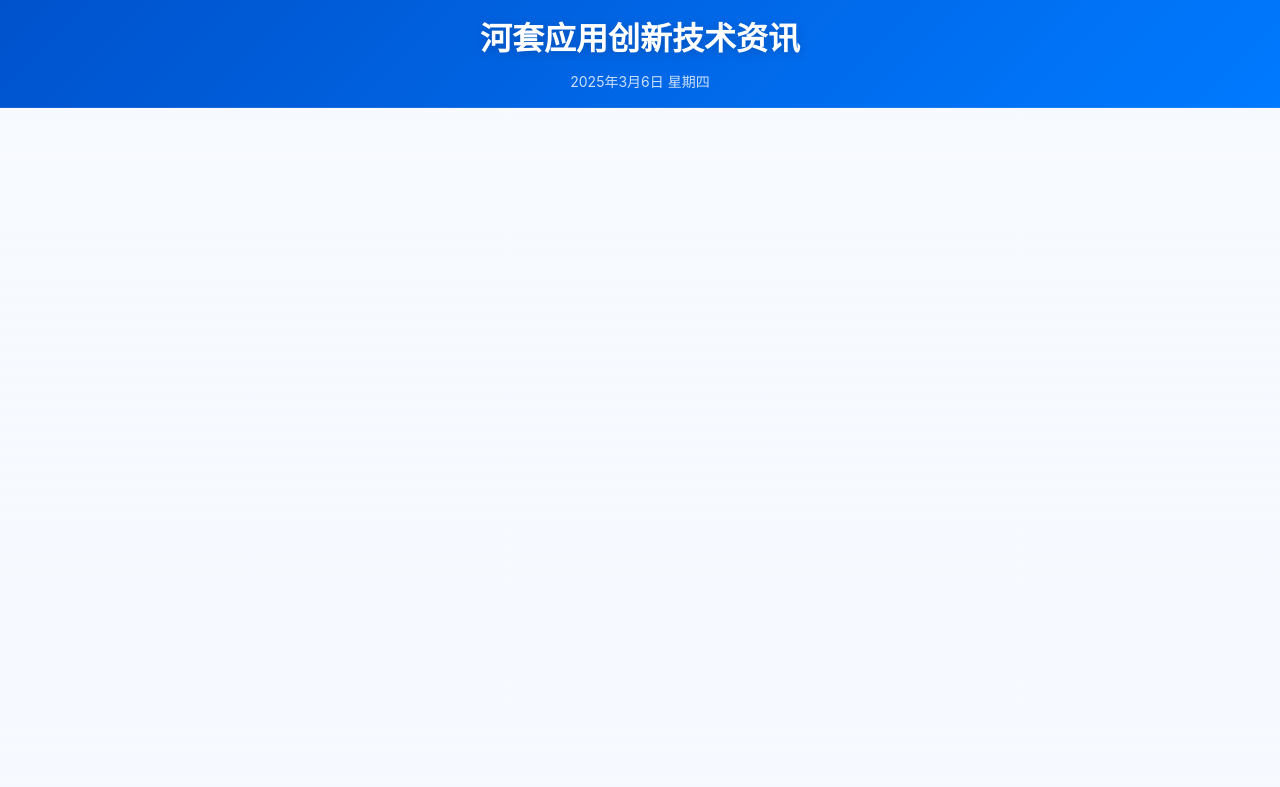
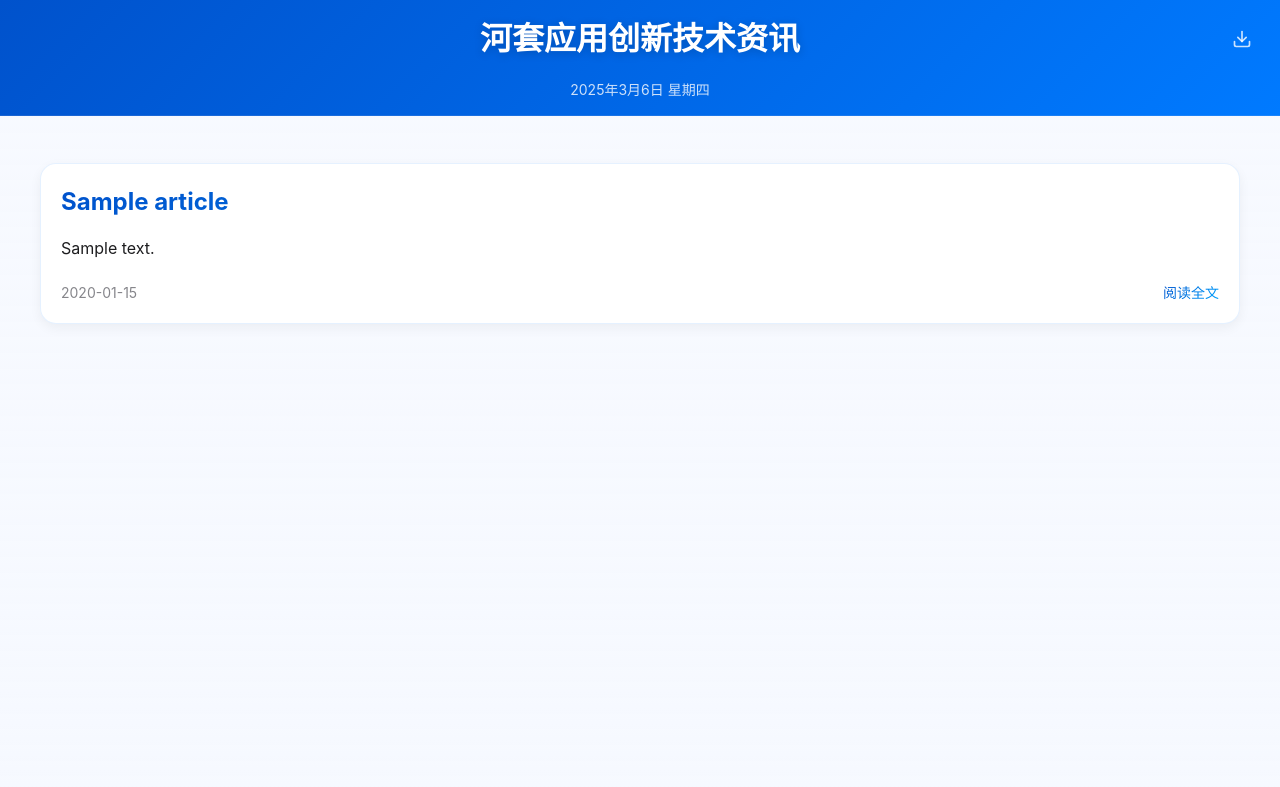
Before and after one commit to LQQQiao/Hetao-Tech, a Flask app: template templates/index.html in a window 1280 px wide. Shown: the top 787 px of the page. Run offline with Flask 3, Linux system fonts and the light colour scheme; the template is opened without the code that fills it: most values are stand-ins (such as "Sample title", 1, 10 or a date in 2020); some libraries are stand-ins or nearby versions.

Commit message:
优化下载图片功能：调整标题字体、优化留白和文章间距

```diff
--- a/app.py
+++ b/app.py
@@ -4,12 +4,10 @@ import requests
 import jwt
 import time
 from datetime import datetime
-from flask_socketio import SocketIO
 import pytz
 
 app = Flask(__name__)
 app.config.from_object(Config)
-socketio = SocketIO(app)
 
 def get_tenant_access_token():
     """获取飞书tenant_access_token"""
@@ -60,23 +58,11 @@ def get_articles():
     app.logger.error(f"获取文章数据失败: {response.status_code} - {response.text}")
     return []
 
-def check_updates():
-    """检查飞书多维表格更新并通知客户端"""
-    while True:
-        articles = get_articles()
-        socketio.emit('articles_update', {'articles': articles})
-        socketio.sleep(10)  # 每10秒检查一次更新
-
 @app.route('/')
 def index():
     """首页路由"""
     articles = get_articles()
     return render_template('index.html', articles=articles)
-
-@socketio.on('connect')
-def handle_connect():
-    """客户端连接事件处理"""
-    socketio.start_background_task(check_updates)
 
 @app.route('/article/<int:index>')
 def article(index):
@@ -119,4 +105,4 @@ def refresh():
     return redirect('/')
 
 if __name__ == '__main__':
-    app.run(debug=True)
+    app.run(debug=True, host='127.0.0.1', port=5000)
--- /dev/null
+++ b/static/js/download.js
@@ -0,0 +1,161 @@
+// 下载功能实现
+function generateNewsImage() {
+    // 获取当前所有文章
+    const articles = Array.from(document.querySelectorAll('.article-card')).map(card => {
+        return {
+            title: card.querySelector('.article-title').textContent,
+            summary: card.querySelector('.article-summary').textContent,
+            date: card.querySelector('.article-date').textContent
+        };
+    });
+
+    // 筛选最近7天的文章
+    const sevenDaysAgo = new Date();
+    sevenDaysAgo.setDate(sevenDaysAgo.getDate() - 7);
+
+    const recentArticles = articles.filter(article => {
+        const articleDate = new Date(article.date);
+        return articleDate >= sevenDaysAgo;
+    }).slice(0, 15); // 最多取15条
+
+    // 创建canvas
+    const canvas = document.createElement('canvas');
+    const ctx = canvas.getContext('2d');
+
+    // 设置画布尺寸（适配手机屏幕）
+    canvas.width = 750; // 标准手机屏幕宽度
+
+    // 计算所需高度
+    const lineHeight = 28; // 减小行高
+    const titleMargin = 12; // 减少标题间距
+    const articleMargin = 20; // 减少文章间距
+    const contentPadding = 40; // 内容区域的内边距
+    let totalHeight = 150; // 增加顶部留白
+
+    recentArticles.forEach((article, index) => {
+        totalHeight += titleMargin; // 标题上方间距
+        totalHeight += lineHeight * Math.ceil(article.title.length * 24 / (canvas.width - 120)); // 标题高度
+        totalHeight += lineHeight * Math.ceil(article.summary.length * 16 / (canvas.width - 120)) + articleMargin; // 正文高度
+    });
+
+    canvas.height = totalHeight + 50; // 减少底部留白
+
+    // 设置背景
+    ctx.fillStyle = '#F5F5F7';
+    ctx.fillRect(0, 0, canvas.width, canvas.height);
+
+    const gradient = ctx.createLinearGradient(0, 0, canvas.width, 60);
+    gradient.addColorStop(0, '#0052CC');
+    gradient.addColorStop(1, '#007AFF');
+    ctx.fillStyle = gradient;
+    ctx.fillRect(0, 0, canvas.width, 60);
+
+    // 绘制主要内容区域的白色背景和阴影
+    ctx.save();
+    ctx.shadowColor = 'rgba(0, 0, 0, 0.1)';
+    ctx.shadowBlur = 10;
+    ctx.shadowOffsetY = 2;
+    ctx.fillStyle = '#FFFFFF';
+    roundRect(ctx, 20, 70, canvas.width - 40, canvas.height - 90, 16);
+    ctx.restore();
+
+    // 设置文字样式
+    ctx.textBaseline = 'top';
+    let y = 20;
+
+    // 绘制标题
+    ctx.fillStyle = '#FFFFFF';
+    ctx.font = 'bold 40px -apple-system, BlinkMacSystemFont, "SF Pro Text"';
+    const titleText = '河套应用创新技术资讯';
+    const titleWidth = ctx.measureText(titleText).width;
+    ctx.fillText(titleText, (canvas.width - titleWidth) / 2, y);
+    y += 40;
+
+    // 绘制日期
+    const now = new Date();
+    const days = ['星期日', '星期一', '星期二', '星期三', '星期四', '星期五', '星期六'];
+    const dateStr = now.getFullYear() + '年' + (now.getMonth() + 1) + '月' + now.getDate() + '日 ' + days[now.getDay()];
+    ctx.font = '14px -apple-system';
+    const dateWidth = ctx.measureText(dateStr).width;
+    ctx.fillText(dateStr, (canvas.width - dateWidth) / 2, y);
+    y += 60;
+
+    // 绘制文章
+    let contentY = y;
+    recentArticles.forEach((article, index) => {
+        // 绘制序号和标题
+        ctx.font = 'bold 24px -apple-system';
+        ctx.fillStyle = '#007AFF';
+        const numberText = `${index + 1}. `;
+        const numberWidth = ctx.measureText(numberText).width;
+        ctx.fillText(numberText, 40, contentY);
+
+        // 绘制标题（紧跟序号）
+        const titleLines = wrapText(ctx, article.title, canvas.width - 120, 24);
+        titleLines.forEach((line, i) => {
+            if (i === 0) {
+                ctx.fillText(line, 40 + numberWidth, contentY);
+            } else {
+                ctx.fillText(line, 40, contentY + i * lineHeight);
+            }
+        });
+
+        const titleHeight = titleLines.length * lineHeight;
+        contentY += titleHeight + titleMargin;
+
+        // 绘制正文
+        ctx.font = '16px -apple-system';
+        ctx.fillStyle = '#86868B';
+        const summaryLines = wrapText(ctx, article.summary, canvas.width - 80, 16);
+        summaryLines.forEach((line, i) => {
+            ctx.fillText(line, 40, contentY + i * lineHeight);
+        });
+
+        contentY += summaryLines.length * lineHeight + articleMargin;
+    });
+
+    // 转换为图片并下载
+    const link = document.createElement('a');
+    link.download = `河套技术资讯_${new Date().toLocaleDateString()}.png`;
+    link.href = canvas.toDataURL('image/png');
+    link.click();
+}
+
+// 文本换行处理
+function wrapText(ctx, text, maxWidth, fontSize) {
+    const words = text.split('');
+    const lines = [];
+    let currentLine = '';
+
+    words.forEach(word => {
+        const width = ctx.measureText(currentLine + word).width;
+        if (width < maxWidth) {
+            currentLine += word;
+        } else {
+            lines.push(currentLine);
+            currentLine = word;
+        }
+    });
+    lines.push(currentLine);
+
+    return lines;
+}
+
+// 绑定下载按钮事件
+document.getElementById('downloadBtn').addEventListener('click', generateNewsImage);
+
+// 添加圆角矩形绘制函数
+function roundRect(ctx, x, y, width, height, radius) {
+    ctx.beginPath();
+    ctx.moveTo(x + radius, y);
+    ctx.lineTo(x + width - radius, y);
+    ctx.quadraticCurveTo(x + width, y, x + width, y + radius);
+    ctx.lineTo(x + width, y + height - radius);
+    ctx.quadraticCurveTo(x + width, y + height, x + width - radius, y + height);
+    ctx.lineTo(x + radius, y + height);
+    ctx.quadraticCurveTo(x, y + height, x, y + height - radius);
+    ctx.lineTo(x, y + radius);
+    ctx.quadraticCurveTo(x, y, x + radius, y);
+    ctx.closePath();
+    ctx.fill();
+}
--- a/templates/base.html
+++ b/templates/base.html
@@ -56,6 +56,25 @@
             padding: 15px 20px;
             text-align: center;
         }
+        .header-content {
+            display: flex;
+            justify-content: space-between;
+            align-items: center;
+            width: 100%;
+            margin-bottom: 8px;
+        }
+        .logo {
+            font-size: 32px;
+            font-weight: 700;
+            color: #FFFFFF;
+            text-shadow: 0 2px 10px rgba(0, 0, 0, 0.2);
+            text-decoration: none;
+            margin: 0 auto;
+        }
+        .download-btn {
+            position: absolute;
+            right: 20px;
+        }
         .date-info {
             color: rgba(255, 255, 255, 0.8);
             font-size: 14px;
@@ -71,7 +90,7 @@
         }
         main {
             min-height: calc(100vh - 200px);
-            padding: 40px 0;
+            padding: 12px 0;
         }
         .button {
             display: inline-block;
@@ -88,13 +107,49 @@
             transform: translateY(-1px);
             box-shadow: 0 4px 15px rgba(0, 163, 255, 0.3);
         }
+        .header-content {
+            display: flex;
+            justify-content: space-between;
+            align-items: center;
+            width: 100%;
+        }
+        .download-btn {
+            background: none;
+            border: none;
+            color: rgba(255, 255, 255, 0.8);
+            cursor: pointer;
+            padding: 8px;
+            border-radius: 50%;
+            transition: all 0.3s ease;
+            display: flex;
+            align-items: center;
+            justify-content: center;
+        }
+        .download-btn:hover {
+            background: rgba(255, 255, 255, 0.1);
+            color: #fff;
+            transform: translateY(-1px);
+        }
+        .download-btn svg {
+            width: 20px;
+            height: 20px;
+        }
     </style>
     {% block extra_css %}{% endblock %}
 </head>
 <body>
     <header>
         <div class="container">
-            <a href="/" class="logo">河套应用创新技术资讯</a>
+            <div class="header-content">
+                <a href="/" class="logo">河套应用创新技术资讯</a>
+                <button id="downloadBtn" class="download-btn" title="下载最近7天的新闻">
+                    <svg xmlns="http://www.w3.org/2000/svg" width="24" height="24" viewBox="0 0 24 24" fill="none" stroke="currentColor" stroke-width="2" stroke-linecap="round" stroke-linejoin="round">
+                        <path d="M21 15v4a2 2 0 0 1-2 2H5a2 2 0 0 1-2-2v-4"/>
+                        <polyline points="7 10 12 15 17 10"/>
+                        <line x1="12" y1="15" x2="12" y2="3"/>
+                    </svg>
+                </button>
+            </div>
             <div class="date-info" id="dateInfo"></div>
             <script>
                 function updateDate() {
--- a/templates/index.html
+++ b/templates/index.html
@@ -1,19 +1,8 @@
 {% extends "base.html" %}
 
 {% block extra_js %}
-<script src="https://cdnjs.cloudflare.com/ajax/libs/socket.io/4.0.1/socket.io.js"></script>
 <script>
     document.addEventListener('DOMContentLoaded', function() {
-        var socket = io();
-        var currentArticles = [];
-
-        function compareArticles(a1, a2) {
-            return a1.title === a2.title &&
-                   a1.summary === a2.summary &&
-                   a1.date === a2.date &&
-                   a1.link === a2.link;
-        }
-
         function createArticleElement(article) {
             var articleCard = document.createElement('div');
             articleCard.className = 'article-card';
@@ -40,21 +29,9 @@
             }, delay);
         }
 
-        socket.on('articles_update', function(data) {
-            if (JSON.stringify(currentArticles) === JSON.stringify(data.articles)) {
-                return; // 如果数据没有变化，不进行更新
-            }
-
-            var articleList = document.querySelector('.article-list');
-            articleList.innerHTML = '';
-
-            data.articles.forEach(function(article, index) {
-                var articleCard = createArticleElement(article);
-                articleList.appendChild(articleCard);
-                animateArticle(articleCard, index * 100); // 错开动画时间
-            });
-
-            currentArticles = [...data.articles];
+        // 初始化文章列表动画
+        document.querySelectorAll('.article-card').forEach((card, index) => {
+            animateArticle(card, index * 100);
         });
     });
 </script>
@@ -65,13 +42,15 @@
     .article-list {
         display: grid;
         gap: 20px;
+        padding-top: 15px;
+        margin-top: 0;
     }
     .article-card {
         display: block;
         text-decoration: none;
         background: var(--card-bg);
         border-radius: 16px;
-        padding: 24px;
+        padding: 20px;
         box-shadow: 0 4px 12px rgba(0, 0, 0, 0.05);
         transition: transform 0.3s ease, box-shadow 0.3s ease;
         cursor: pointer;
```
Also changed, not shown: other parts of templates/base.html (+1 -0 lines).
